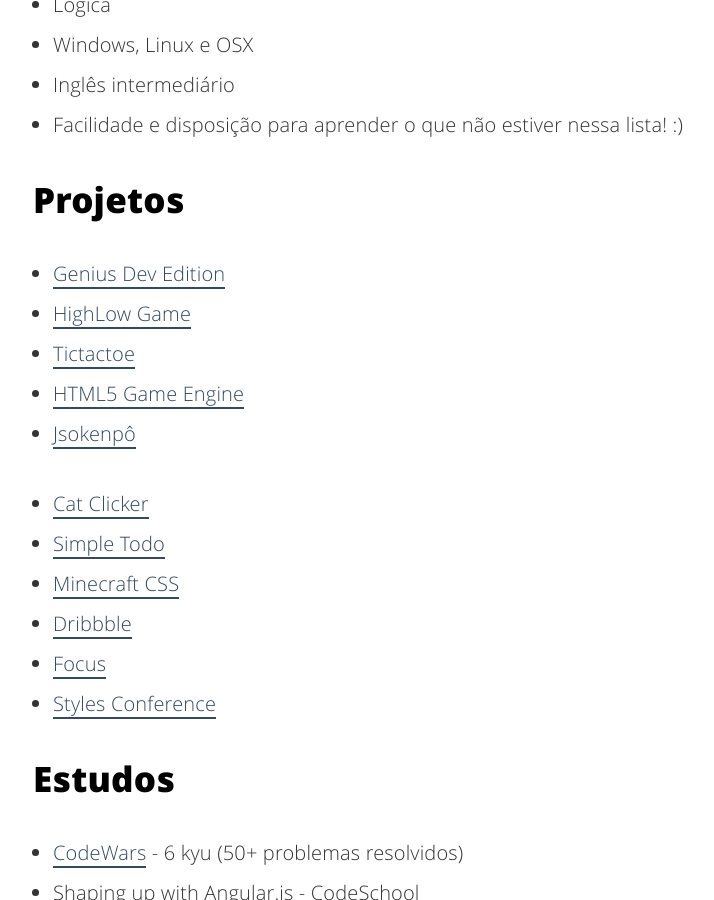
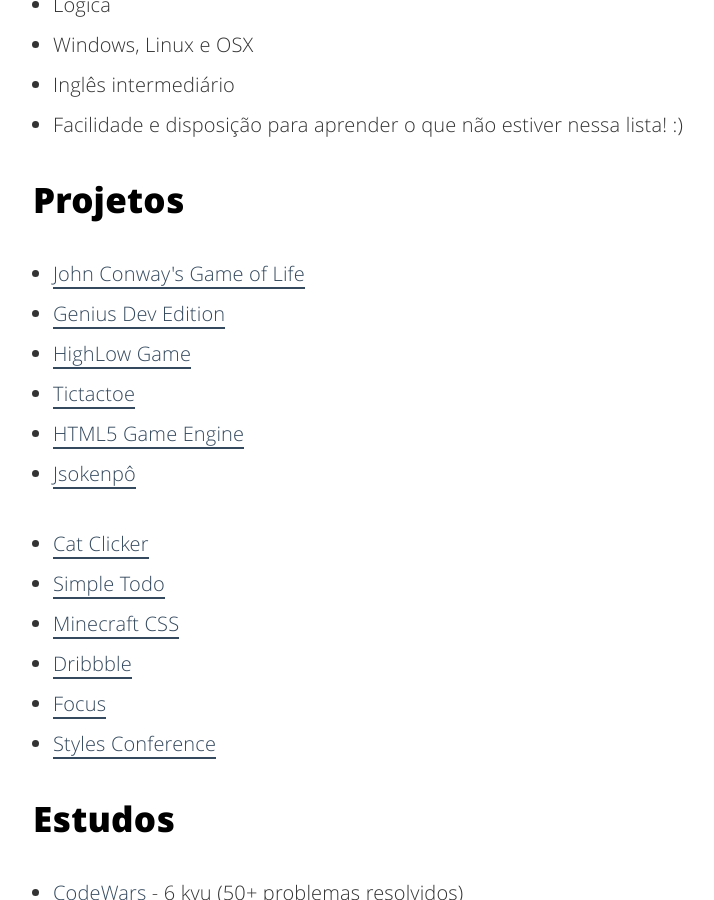
Before and after one commit to cauequeiroz/cauequeiroz.github.io, a Jekyll site: the page built from about.html, in a window 1280 px wide and 900 px high, scrolled down 2633 px. Shown: the whole window, without its empty margins (227-941 px from the left). Built offline with Jekyll 4.4.1, drawn with Linux system fonts in a browser that asks for light colours.

Commit message:
update about

```diff
--- a/about.html
+++ b/about.html
@@ -45,6 +45,7 @@
 
 <h2 id="proj">Projetos</h2>
 <ul class="skill-list">
+    <li><a href="https://github.com/cauequeiroz/game-of-life">John Conway's Game of Life</a></li>
     <li><a href="https://github.com/cauequeiroz/genius-dev-edition">Genius Dev Edition</a></li>
     <li><a href="https://github.com/cauequeiroz/highlow">HighLow Game</a></li>
     <li><a href="https://github.com/cauequeiroz/tictactoe">Tictactoe</a></li>
```
